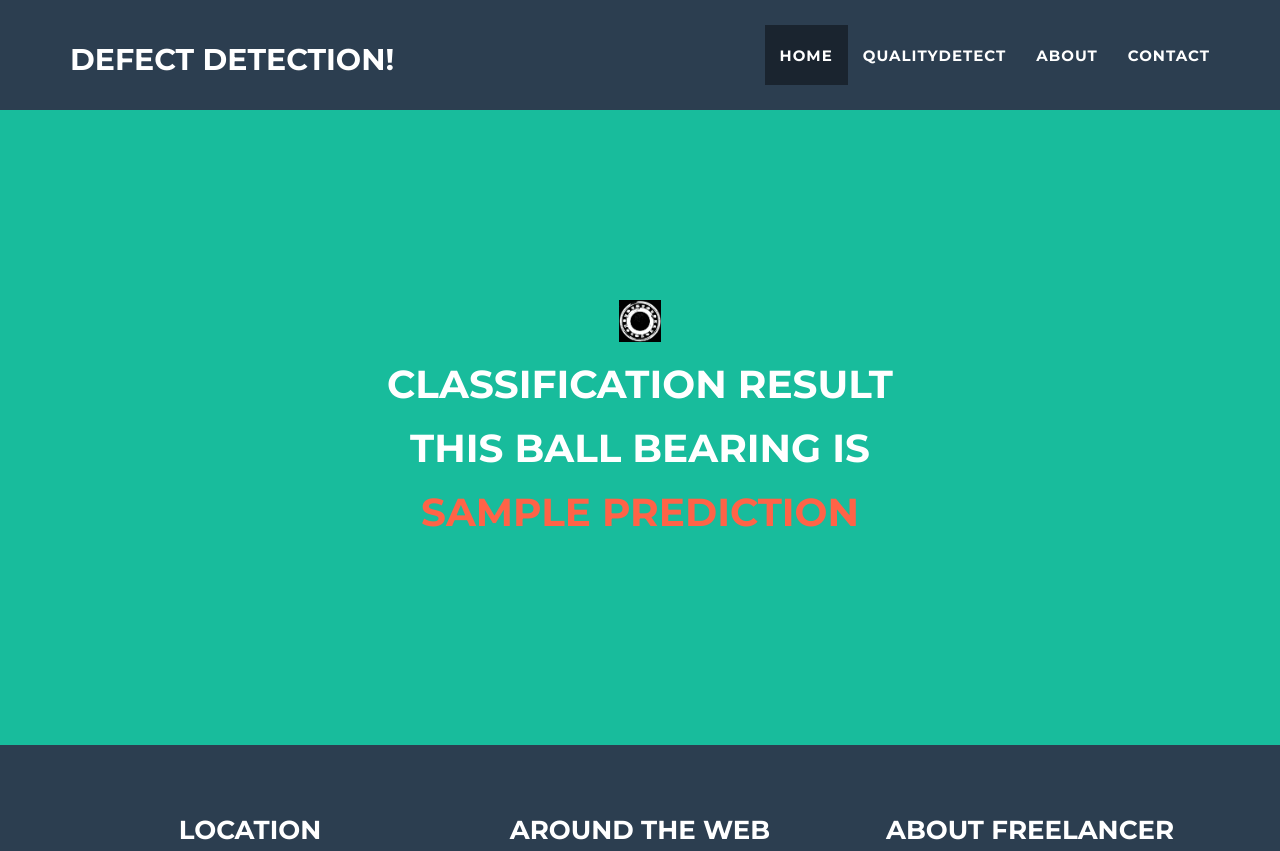
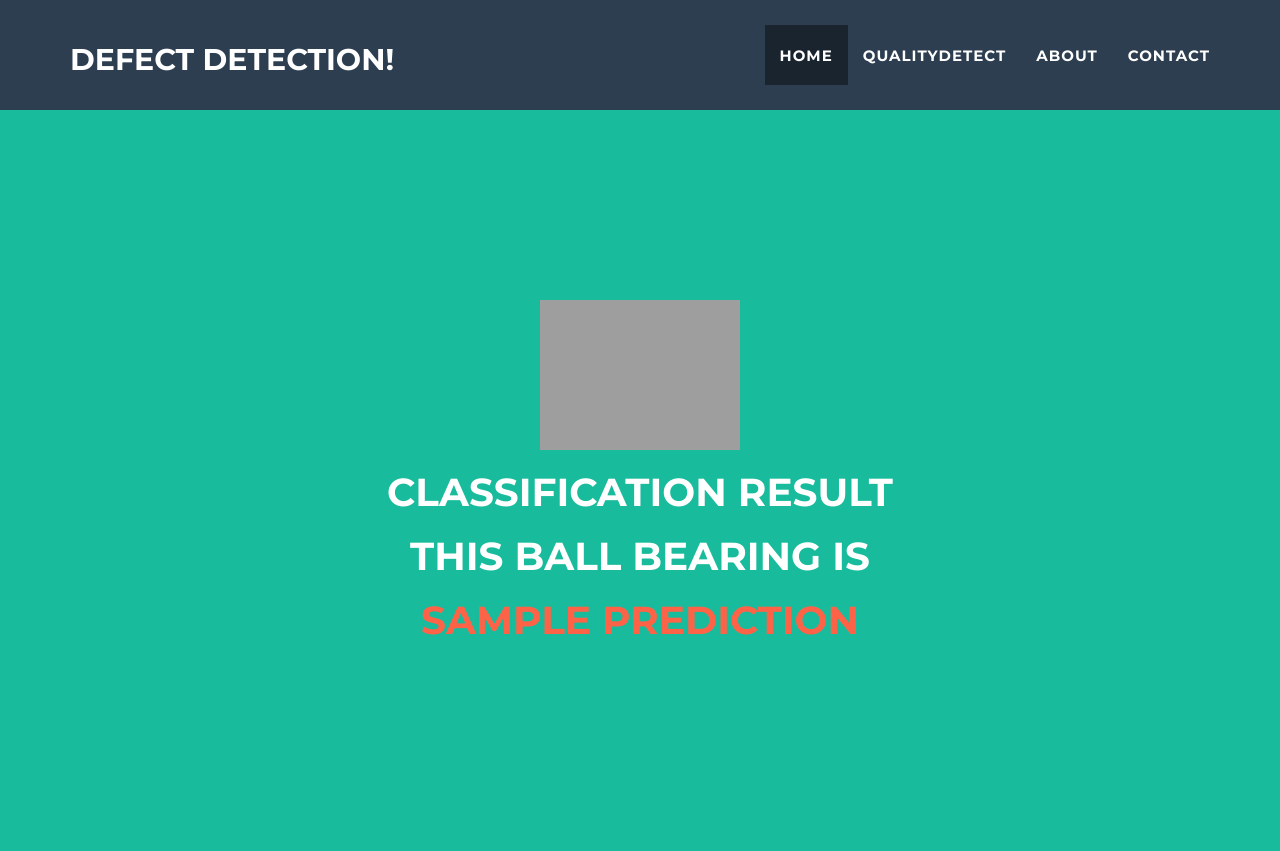
Before and after one commit to narmadha1998/deepfault_detect, a Flask app: template templates/result.html in a window 1280 px wide. Shown: the top 851 px of the page. Run offline with Flask 2, Linux system fonts and the light colour scheme; the template is opened without the code that fills it: most values are stand-ins (such as "Sample title", 1, 10 or a date in 2020); some libraries are stand-ins or nearby versions; grey boxes are pictures that could not be loaded.

Commit message:
Update result.html

```diff
--- a/templates/result.html
+++ b/templates/result.html
@@ -10,7 +10,7 @@ Our custom title
     <div class="container">
         <div class="row">
             <div class="col-lg-12">
-                <img class="img-responsive" src="static/data/test/defective/one.jpg" alt="" height="42" width="42">
+                <img class="img-responsive" src="static/input/{{name}}" alt="" height="200" width="200">
                 <div class="intro-text">
                 	<h1> Classification Result </h1>
                 	<h1>This ball bearing is </h1>
```
